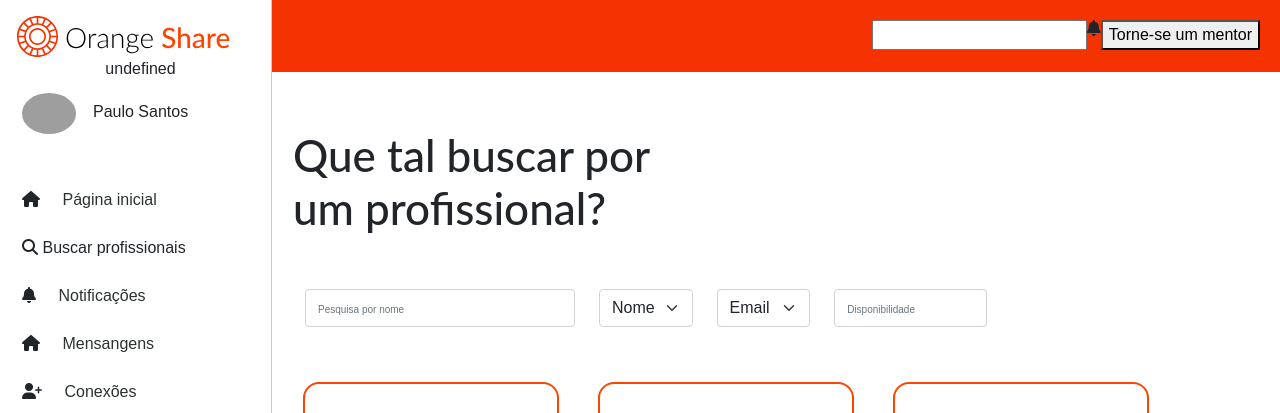
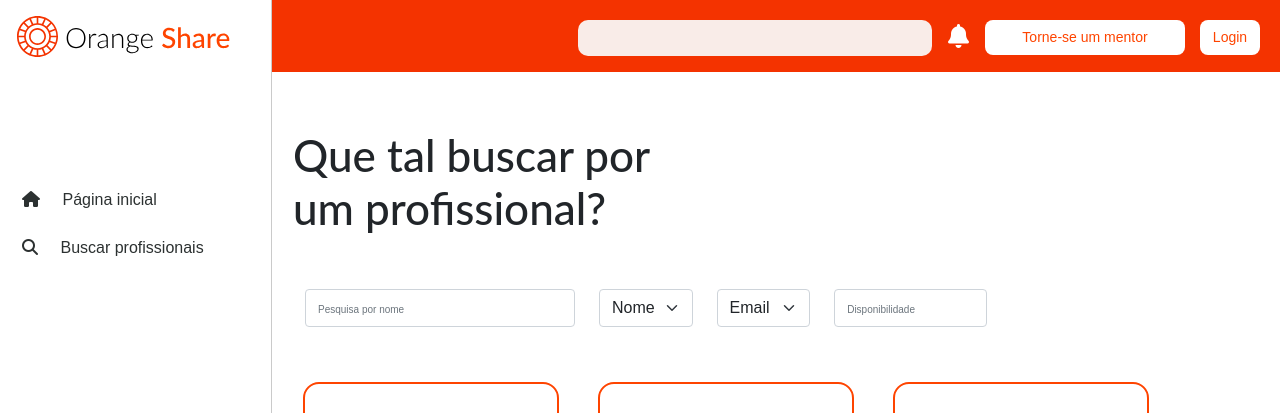
Before and after one commit to Squad-29/ProcessoFCamara, a PHP site: page /home.html in a window 1280 px wide. Shown: the top 413 px of the page. Run offline with PHP 8.4, Linux system fonts and the light colour scheme; some libraries are stand-ins or nearby versions; some web fonts are replaced; grey boxes are pictures that could not be loaded.

Commit message:
Organização

```diff
--- a/projeto-telas-iniciais/css/home.css
+++ b/projeto-telas-iniciais/css/home.css
@@ -3,6 +3,7 @@
     padding-left: 17rem;
 }
 
+/* MENU LATERAL */
 #sidebar{
     width:17rem;
     position: fixed;
@@ -13,7 +14,9 @@
     background: white;
     border-right:1px solid #CACACA;
     transition: all 0.3s;
+    overflow: auto;
 }
+
 #menu-lateral-logo{
     width:214px;
     margin-top:16px;
@@ -43,18 +46,19 @@
     font-size: 16px;
     font-weight: 500;
     line-height: 24px;
-    cursor: pointer;
-}
-
-.menu-item a:link, a:visited{
-    margin-left:18px;
-    text-decoration: none;
     color: #2C3131;
 }
 
-.menu-item a:active{
+.menu-item a,.menu-item a:visited{
+    cursor: pointer;
+    margin-left:18px;
+}
+
+.menu-item a:hover{
     color:#F43300;
 }
+
+/* CONTEÚDO DA PÁGINA*/
 
 #conteudo{
     width:100%;
@@ -76,6 +80,55 @@
     float: right;
 }
 
+#btn-mentorar{
+    width:200px;
+    height: 35px;
+    top: 15px;
+    right: 20px;
+    background: #FFFFFF;
+    border: none;
+    box-sizing: border-box;
+    border-radius: 8px;
+    font-style: normal;
+    font-weight: 500;
+    font-size: 14px;
+    line-height: 150%;
+    color: #FE4400;
+}
+
+#btn-login{
+    width:60px;
+    height: 35px;
+    top: 15px;
+    right: 20px;
+    margin-left: 15px;
+    background: #FFFFFF;
+    border: none;
+    box-sizing: border-box;
+    border-radius: 8px;
+    font-style: normal;
+    font-weight: 500;
+    font-size: 14px;
+    line-height: 150%;
+    color: #FE4400;
+}
+
+#buscar-mentor{
+    width: 354px;
+    height: 36px;
+    left: calc(50% - 354px/2 + 247px);
+    top: calc(50% - 36px/2 - 713.5px);
+    background: rgba(250, 250, 250, 0.93);
+    border-radius: 10px;
+    border: none;
+    outline: none;
+}
+
+#notificacoes{
+    color: #fff;
+    margin: 16px;
+}
+
 #exibir{
     width: 100%;
     height: 100%;
--- a/projeto-telas-iniciais/css/styleLoginCadastro.css
+++ b/projeto-telas-iniciais/css/styleLoginCadastro.css
@@ -3,7 +3,6 @@
     font-weight: bold;
     color:rgb(254, 68, 0);
 }
-
 
 /*  STYLE CADASTRO e LOGIN  */
 .bodyCadastro{
--- a/projeto-telas-iniciais/home.html
+++ b/projeto-telas-iniciais/home.html
@@ -14,7 +14,6 @@
     <link rel="stylesheet" href="https://cdnjs.cloudflare.com/ajax/libs/font-awesome/6.1.1/css/all.min.css" integrity="sha512-KfkfwYDsLkIlwQp6LFnl8zNdLGxu9YAA1QvwINks4PhcElQSvqcyVLLD9aMhXd13uQjoXtEKNosOWaZqXgel0g==" crossorigin="anonymous" referrerpolicy="no-referrer" />
     <!-- BIBLIOTECAS JAVASCRIPT -->
     <script src="https://ajax.googleapis.com/ajax/libs/jquery/3.6.0/jquery.min.js"></script>
-
 </head>
 <body>
     <div id="sidebar">
@@ -22,73 +21,64 @@
             <img src='asserts/images/Group 114.svg' id="menu-lateral-logo">
         </div>
         <div id="infoHome" style="display: flex; flex-direction:column;align-items: center;">
-            <img src='http://github.com/santospgs.png' id="usuario-foto" width='54px' style='border-radius:100%;'>
-            <label id="usuario-nome">Paulo Santos</label>
+            <img src='' id="usuario-foto" width='54px' height="54px" style='border-radius:100%;background:#ccc;'>
+            <label id="usuario-nome"></label>
         </div>
         <div id="opcoes-menu">
             <div class="menu-item">
                 <i class="fa-solid fa-house"></i>
-                <a href="" >Página inicial</a><br>
+                <a>Página inicial</a><br>
             </div>
             <div class="menu-item">
                 <i class="fa-solid fa-magnifying-glass"></i>
                 <a id="buscaprof">Buscar profissionais</a><br>
             </div>
+
+            <div id="config-usuario">
                 <div class="menu-item">
                     <i class="fa-solid fa-bell"></i>
-                <a href="" >Notificações</a><br>
+                    <a>Notificações</a><br>
                 </div>
                 <div class="menu-item">
                     <i class="fa-solid fa-house"></i>
-                <a href="" >Mensangens</a><br>
+                    <a>Mensangens</a><br>
                 </div>
                 <div class="menu-item">
                     <i class="fa-solid fa-user-plus"></i>
-                <a href="" >Conexões</a><br>
+                    <a>Conexões</a><br>
                 </div>
                 <div class="menu-item">
                     <i class="fa-solid fa-house"></i>
-                <a href="" >Minhas sessões</a><br>
+                    <a>Minhas sessões</a><br>
                 </div>
                 <div class="menu-item">
                     <i class="fa-solid fa-clipboard"></i>
-                <a href="" >Torne-se um mentor</a><br>
+                    <a>Torne-se um mentor</a><br>
                 </div>
-            <br><br><br><br>
+                <br><br><br>
+
                 <div class="menu-item">
                     <i class="fa-solid fa-gear"></i>
-                <a href="" >Configurações</a><br>
+                    <a>Configurações</a><br>
                 </div>
                 <div class="menu-item">
                     <i class="fa-solid fa-arrow-right-from-bracket"></i>
-                <a href="" >Sair</a><br>
+                    <a id="sair">Sair</a><br>
                 </div>
             </div>
         </div>
+    </div>
+
     <div id="conteudo">
         <div id="menu-conteudo">
-            <button>Torne-se um mentor</button>
-            <i class="fa-solid fa-bell"></i>
-            <input type="text">
+            <button id="btn-login">Login</button>
+            <button id="btn-mentorar">Torne-se um mentor</button>
+            <i class="fa-solid fa-bell fa-xl" id="notificacoes"></i>
+            <input type="text" id="buscar-mentor">
         </div>
         <div id="exibir"></div>
     </div>
-
     <span id="idMentor" style="display: none;"></span>
-
 </body>
-<script>
-    $(document).ready(function(){
-        $("#exibir").load('mentores.html')
-
-        $('#infoHome').html(function(){
-            $("#usuarioFoto").append(``)
-            $(this).append(`<p style='margin-left:10px;cursor:pointer;'>${sessionStorage.nome}</p>`)
-        })
-
-        $("#buscaprof").click(function(){
-            $("#exibir").load('mentores.html')
-        })
-    })
-</script>
+<script src="js/home.js"></script>
 </html>
--- /dev/null
+++ b/projeto-telas-iniciais/js/home.js
@@ -0,0 +1,27 @@
+$(document).ready(function(){
+    $("#exibir").load('mentores.html')
+
+    $('#sair').click(function(){
+        sessionStorage.removeItem('nome')
+        sessionStorage.removeItem('foto')
+        window.location = 'home.html'
+    });
+
+    if(sessionStorage.nome != undefined){
+        $('#usuario-nome').html(sessionStorage.nome)
+        $('#usuario-foto').attr('src',sessionStorage.foto)
+        $("#btn-login").hide()
+    } else {
+        $('#usuario-nome').hide()
+        $('#usuario-foto').hide()
+        $('#config-usuario').hide()
+    }
+
+    $("#buscaprof").click(function(){
+        $("#exibir").load('mentores.html')
+    })
+
+    $("#btn-login").click(function(){
+        window.location = 'login.html'
+    })
+})
--- a/projeto-telas-iniciais/js/login.js
+++ b/projeto-telas-iniciais/js/login.js
@@ -27,13 +27,13 @@
         user_records = JSON.parse(localStorage.getItem('usuarios')) ? JSON.parse(localStorage.getItem('usuarios')) : []
 
         if(user_records.some((v) => { return v.email == $usuarioEmail && v.senha == $usuarioSenha})){
-            alert('login pass')
+            //alert('Login autorizado')
 
             let current_user = user_records.filter((v) => { return v.email == $usuarioEmail && v.senha == $usuarioSenha})[0]
 
             sessionStorage.setItem('nome',current_user.nome)
             sessionStorage.setItem('foto',current_user.foto)
-            window.location.href="index.html"
+            window.location.href="home.html"
 
         } else {
             alert('Usuário ou senha inválidos!')
--- a/projeto-telas-iniciais/js/script.js
+++ b/projeto-telas-iniciais/js/script.js
@@ -55,4 +55,5 @@
     $('.btnLogin').click(function(){
         window.location ='login.html'
     });
+
 })
```
Also changed, not shown: projeto-telas-iniciais/cadastro.html (+0 -7 lines). Lines whose indentation alone changed are shown as unchanged.
